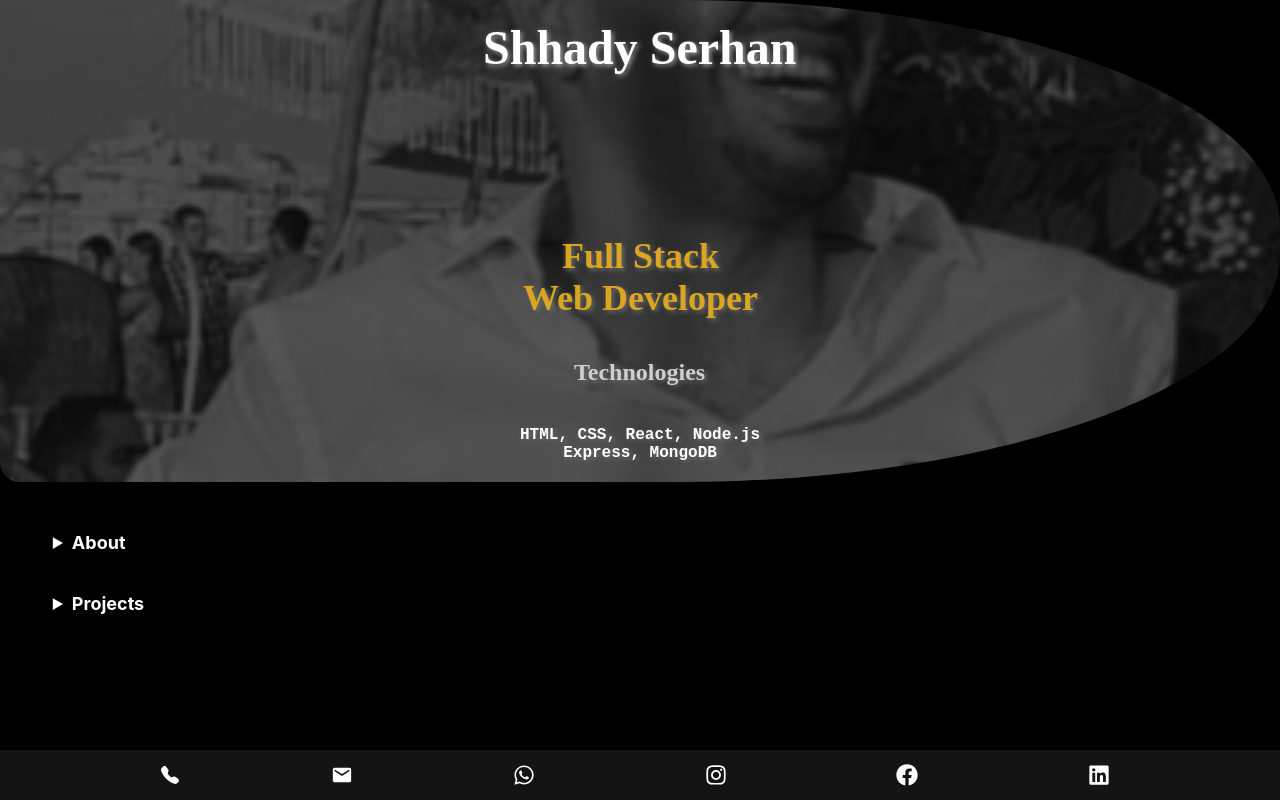
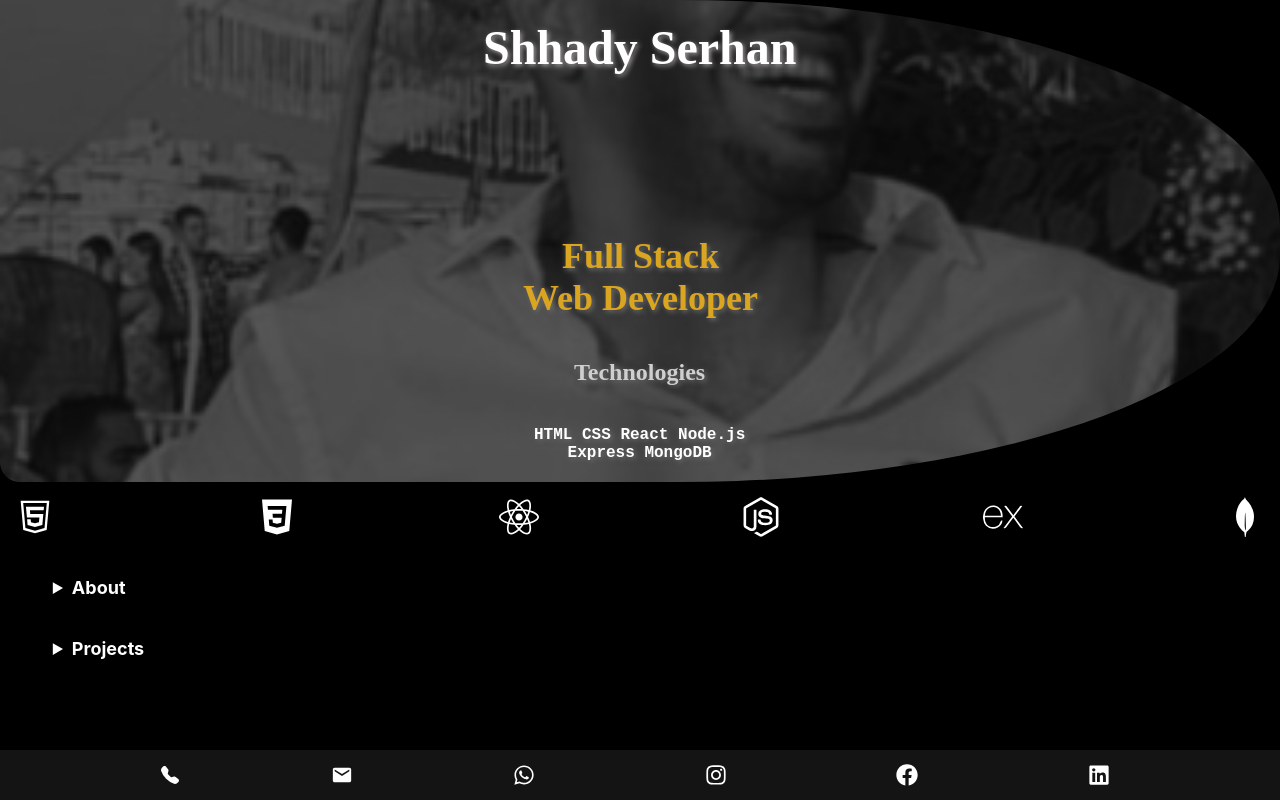
Before and after one commit to shhady/portfolio, a React (Create React App) app: page / in a window 1280 px wide. Built offline with nearby package versions, Linux system fonts and the light colour scheme.

Commit message:
tech icons

```diff
--- a/src/App.css
+++ b/src/App.css
@@ -1,3 +1,5 @@
+
+
 .homePageContainer {
   /* position: relative; */
   width: 100vw;
@@ -7,7 +9,12 @@
   overflow:hidden;
   margin-bottom: 60px;
 }
-
+.icons-carousel .swiper-slide {
+  display: flex;
+  align-items: center;
+  justify-content: center;
+  padding: 15px;
+}
   .contentDiv {
     display: flex;
     width: 100%;
@@ -55,8 +62,32 @@
   }
   .details{
     width: 98%;
-    margin: 30px auto;
+    margin: 5px auto;
   }
+  .icons {
+    display: flex;
+    padding: 15px;
+    gap: 20px;
+    justify-content: space-between;
+    overflow: hidden; /* Hide the overflow so that icons outside the container won't be visible */
+  }
+
+
+
+  .iconT{
+    height: 40px;
+    width: 40px;
+    color: white;
+
+  }
+  /* @keyframes iconAnimation {
+    0% {
+      transform: translateX(0);
+    }
+    100% {
+      transform: translateX(-360%);
+    }
+  } */
   .Name {
     font-size: 48px;
     font-weight: bold;
--- a/src/App.js
+++ b/src/App.js
@@ -3,6 +3,11 @@ import { FaInstagram, FaFacebook } from 'react-icons/fa';
 import { MdEmail } from 'react-icons/md';
 import { BsTelephoneFill } from 'react-icons/bs';
 import { FaLinkedin ,FaWhatsapp} from 'react-icons/fa';
+import {SiExpress, SiMongodb} from 'react-icons/si';
+import {AiOutlineHtml5} from 'react-icons/ai';
+import {IoLogoCss3} from 'react-icons/io';
+import {FaReact, FaNodeJs} from 'react-icons/fa';
+
 
 function App() {
   function sendEmail() {
@@ -20,9 +25,16 @@ function App() {
         <div className="Name">Shhady Serhan</div>
         <h2 className="Job">Full Stack <br/> Web Developer</h2>
         <h3 className="tech">Technologies</h3>
-        <h4 className="techs"> HTML, CSS, React, Node.js<br/> Express, MongoDB</h4>
+        <h4 className="techs"> HTML CSS React Node.js<br/> Express MongoDB</h4>
       </div>
-
+      <div className="icons">
+        <AiOutlineHtml5 className="iconT"/>
+        <IoLogoCss3 className="iconT"/>
+        <FaReact className="iconT"/>
+        <FaNodeJs className="iconT"/>
+        <SiExpress className="iconT"/>
+        <SiMongodb className="iconT"/>
+      </div>
       <div className="social-icons">
         {/* Removed the surrounding divs */}
         <BsTelephoneFill className="iconPhone" onClick={() => window.open("tel:0543113297", "_blank")} />
```
